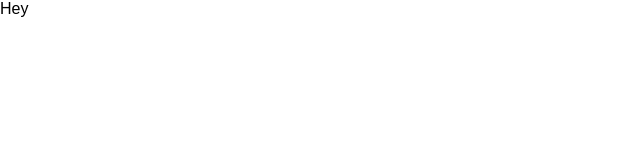
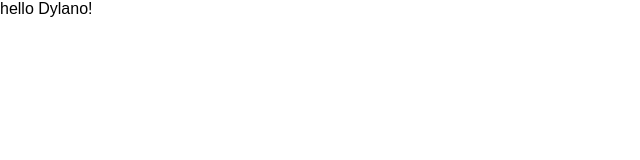
Before and after one commit to RyeRob/workshop-react, a React (Create React App) app: page / in a window 1280 px wide. Shown: the top 160 px of the page, without its empty margins (0-640 px from the left). Built offline with nearby package versions, Linux system fonts and the light colour scheme.

Commit message:
first component

```diff
--- a/src/App.js
+++ b/src/App.js
@@ -1,11 +1,12 @@
 import React, { Component } from "react";
 import "./App.css";
+import Dylano from "./components/Dylano";
 
 class App extends Component {
   render() {
     return (
       <div className="App">
-        <div className="cool">Hey</div>
+        <Dylano name="Dylano" />
       </div>
     );
   }
--- /dev/null
+++ b/src/components/Dylano.js
@@ -0,0 +1,27 @@
+import React, { Component } from "react";
+
+class Dylano extends Component {
+  constructor(props) {
+    super(props);
+
+    this.setState({
+      name: ""
+    });
+  }
+
+  componentWillMount() {
+    this.setState({
+      name: this.props.name
+    });
+  }
+
+  render() {
+    return (
+      <div>
+        <p>hello {this.state.name}!</p>
+      </div>
+    );
+  }
+}
+
+export default Dylano;
```
Also changed, not shown: 1 other file (tests, documents, lock files or other folders).
